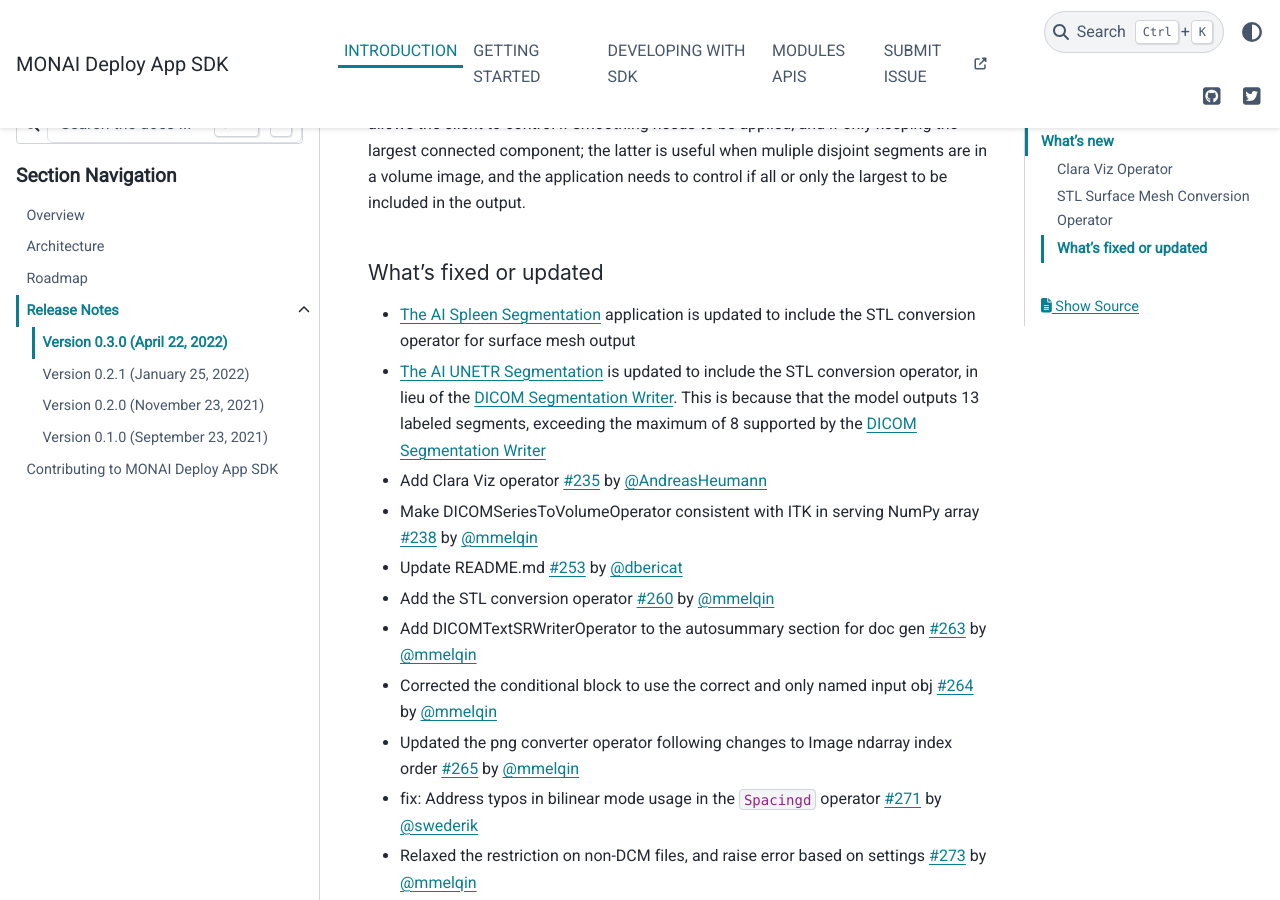
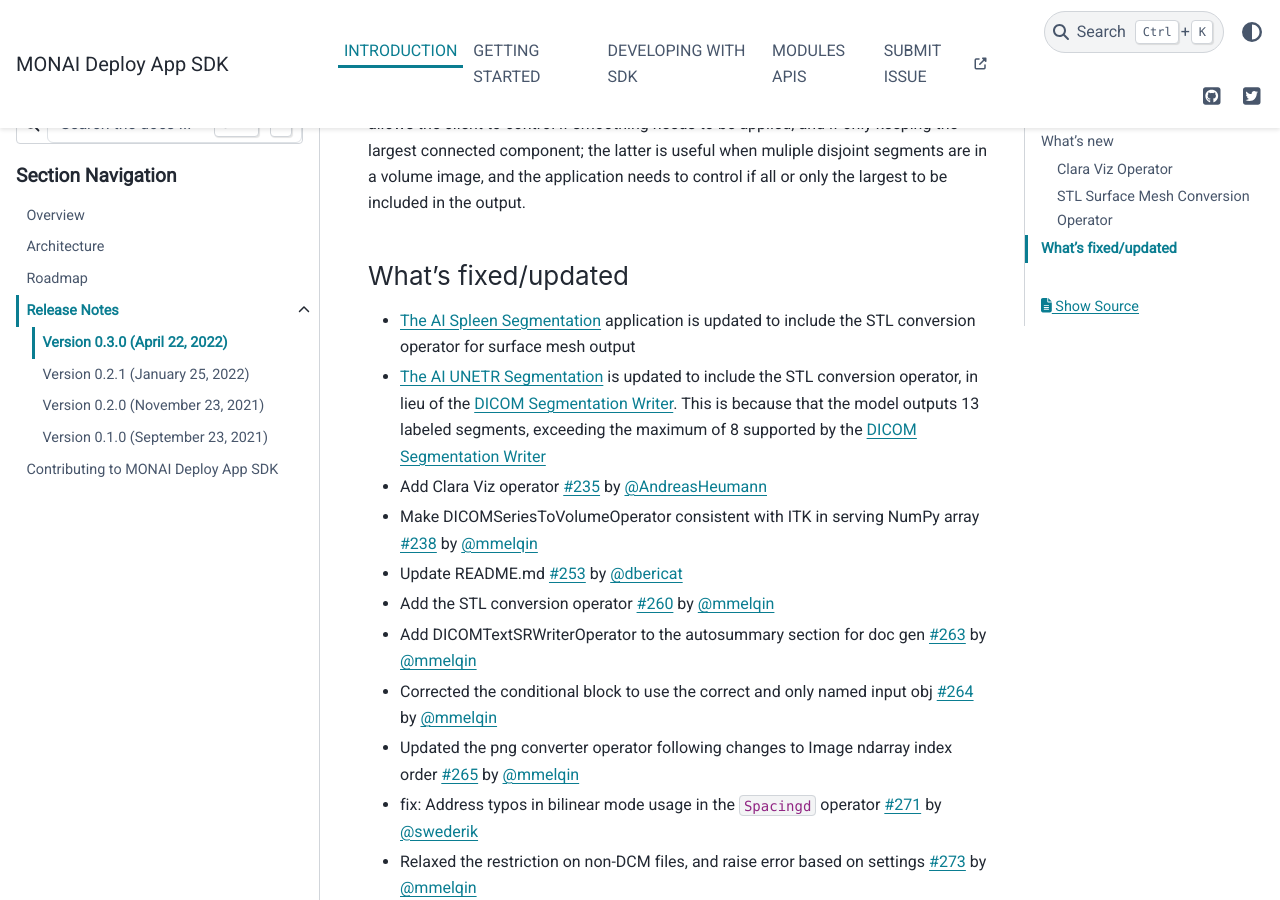
Before and after one commit to Project-MONAI/monai-deploy-app-sdk, a Sphinx documentation site: the page built from docs/source/release_notes/v0.3.0.md, in a window 1280 px wide and 900 px high, scrolled down 727 px. Built offline with Sphinx 7.4.7 and the PyData theme 0.15.4, drawn with Linux system fonts in a browser that asks for light colours; some web fonts are replaced; pages that are not in the unit, such as notebooks, are missing from menus; the version number could not be read and is left out.

```diff
--- a/docs/source/release_notes/v0.3.0.md
+++ b/docs/source/release_notes/v0.3.0.md
@@ -18,7 +18,7 @@ This operator uses [Clara Viz](https://pypi.org/project/clara-viz/) to provide i
 
 This operator converts a volume image to surface mesh, in [STL file format](https://en.wikipedia.org/wiki/STL_(file_format)). Its API allows the client to control if smoothing needs to be applied, and if only keeping the largest connected component; the latter is useful when muliple disjoint segments are in a volume image, and the application needs to control if all or only the largest to be included in the output.
 
-### What's fixed or updated
+## What's fixed/updated
 
 - [The AI Spleen Segmentation](https://github.com/Project-MONAI/monai-deploy-app-sdk/tree/main/examples/apps/ai_spleen_seg_app) application is updated to include the STL conversion operator for surface mesh output
 - [The AI UNETR Segmentation](https://github.com/Project-MONAI/monai-deploy-app-sdk/blob/main/examples/apps/ai_unetr_seg_app/app.py) is updated to include the STL conversion operator, in lieu of the [DICOM Segmentation Writer](https://github.com/Project-MONAI/monai-deploy-app-sdk/blob/main/monai/deploy/operators/dicom_seg_writer_operator.py). This is because that the model outputs 13 labeled segments, exceeding the maximum of 8 supported by the [DICOM Segmentation Writer](https://github.com/Project-MONAI/monai-deploy-app-sdk/blob/main/monai/deploy/operators/dicom_seg_writer_operator.py)
```
